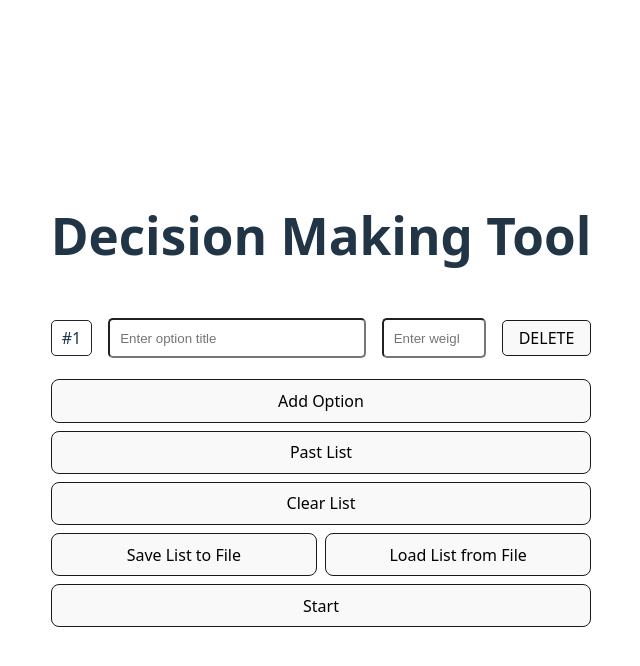
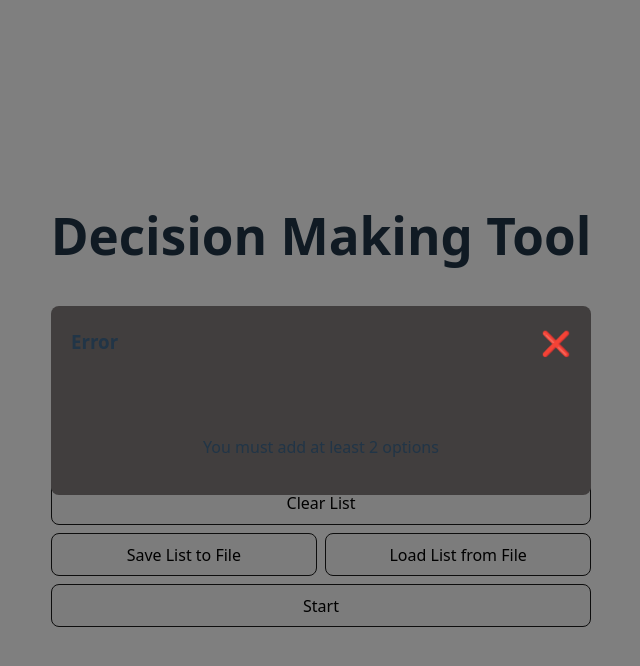
Before and after one commit to lipan4836/decision-making-tool, a Vue app in the folder decision-making-tool/: page / in a window 1280 px wide. Both pictures are taken after a click on the button "Start". Shown: the top 666 px of the page, without its empty margins (319-959 px from the left). Built offline with nearby package versions, Linux system fonts and the light colour scheme.

Commit message:
feat: implement start logic

```diff
--- /dev/null
+++ b/decision-making-tool/src/components/ModalDialog.vue
@@ -0,0 +1,66 @@
+<template>
+  <div class="modal-overlay" @click.self="$emit('close')">
+    <div class="modal-content">
+      <div class="modal-header">
+        <h3><slot name="title"></slot></h3>
+        <button @click="$emit('close')">❌</button>
+      </div>
+      <div class="modal-body">
+        <slot></slot>
+      </div>
+    </div>
+  </div>
+</template>
+
+<script setup lang="ts">
+defineEmits(['close'])
+</script>
+
+<style scoped>
+.modal-overlay {
+  position: fixed;
+  top: 0;
+  left: 0;
+  right: 0;
+  bottom: 0;
+  background: rgba(0,0,0,0.5);
+  display: flex;
+  justify-content: center;
+  align-items: center;
+  z-index: 1000;
+}
+
+.modal-content {
+  background: rgb(65, 62, 62);
+  padding: 20px;
+  border-radius: 8px;
+  max-width: 500px;
+  width: 90%;
+  text-align: center;
+  display: flex;
+  flex-direction: column;
+  gap: 60px;
+}
+
+.modal-header {
+  display: flex;
+  justify-content: space-between;
+  align-items: center;
+
+  h3 {
+    margin: 0;
+  }
+
+  button {
+    margin: 0;
+    padding: 0;
+  }
+}
+
+.modal-header button {
+  background: none;
+  border: none;
+  font-size: 24px;
+  cursor: pointer;
+}
+</style>
--- a/decision-making-tool/src/pages/DecisionPage.vue
+++ b/decision-making-tool/src/pages/DecisionPage.vue
@@ -1,7 +1,7 @@
 <template>
   <div class="home">
     <h1>Страница приложения</h1>
-    <router-link to="/home">
+    <router-link to="/">
       К инструменту
     </router-link>
   </div>
--- a/decision-making-tool/src/pages/HomePage.vue
+++ b/decision-making-tool/src/pages/HomePage.vue
@@ -38,24 +38,53 @@
       >
         Load List from File
       </ButtonElement>
-      <ButtonElement class="btns-block_btn">
+      <ButtonElement class="btns-block_btn" @click="handleStart">
         Start
       </ButtonElement>
     </div>
+
+    <ModalDialog v-if="showErrorModal" @close="showErrorModal = false">
+      <template #title>Error</template>
+      <p>{{ errorMessage  }}</p>
+    </ModalDialog>
   </main>
 </template>
 
 <script setup lang="ts">
-import { onMounted } from 'vue';
+import { onMounted, ref } from 'vue';
 import { storeToRefs } from 'pinia';
 import ListItem from '../components/ListItem.vue';
 import ButtonElement from '../components/elements/ButtonElement.vue';
+import ModalDialog from '../components/ModalDialog.vue';
 import { useOptionsStore } from '../store/options';
+import { useRouter } from 'vue-router';
 
 const store = useOptionsStore();
 const { state } = storeToRefs(store);
 const { addOption, removeOption, updateOption, clearList, downloadListJson, uploadListFromJson } =
   store;
+
+const router = useRouter()
+const showErrorModal = ref(false)
+const errorMessage = ref('')
+
+const handleStart = () => {
+  if (store.state.list.length < 2) {
+    showErrorModal.value = true
+    errorMessage.value = 'You must add at least 2 options'
+    return
+  }
+
+  const hasEmptyFields = store.state.list.some((item) => !item.title.trim() || item.weight === null)
+
+  if (hasEmptyFields) {
+    showErrorModal.value = true
+    errorMessage.value = 'All options must have a name and weight'
+    return
+  }
+
+  router.push('/decision-making')
+}
 
 onMounted(() => {
   store.init();
--- a/decision-making-tool/src/store/options.ts
+++ b/decision-making-tool/src/store/options.ts
@@ -54,14 +54,6 @@ export const useOptionsStore = defineStore('options', () => {
       lastId: 1,
     };
   };
-
-  watch(
-    state,
-    (newVal) => {
-      localStorage.setItem('option-list', JSON.stringify(newVal));
-    },
-    { deep: true },
-  );
 
   const downloadListJson = () => {
     const blob: Blob = new Blob([JSON.stringify(state.value, null, 2)], {
@@ -142,6 +134,14 @@ export const useOptionsStore = defineStore('options', () => {
     input.click();
   };
 
+  watch(
+    state,
+    (newVal) => {
+      localStorage.setItem('option-list', JSON.stringify(newVal));
+    },
+    { deep: true },
+  );
+
   return {
     state,
     init,
```
